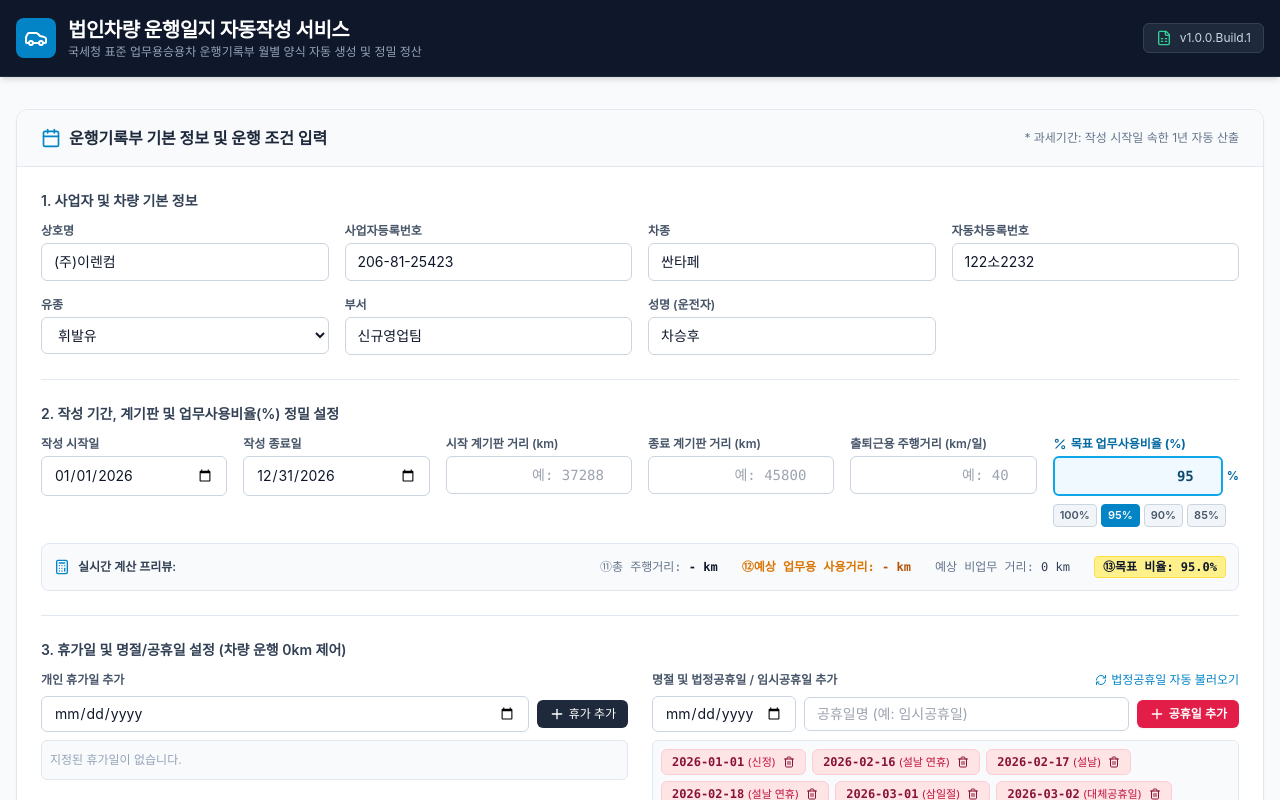
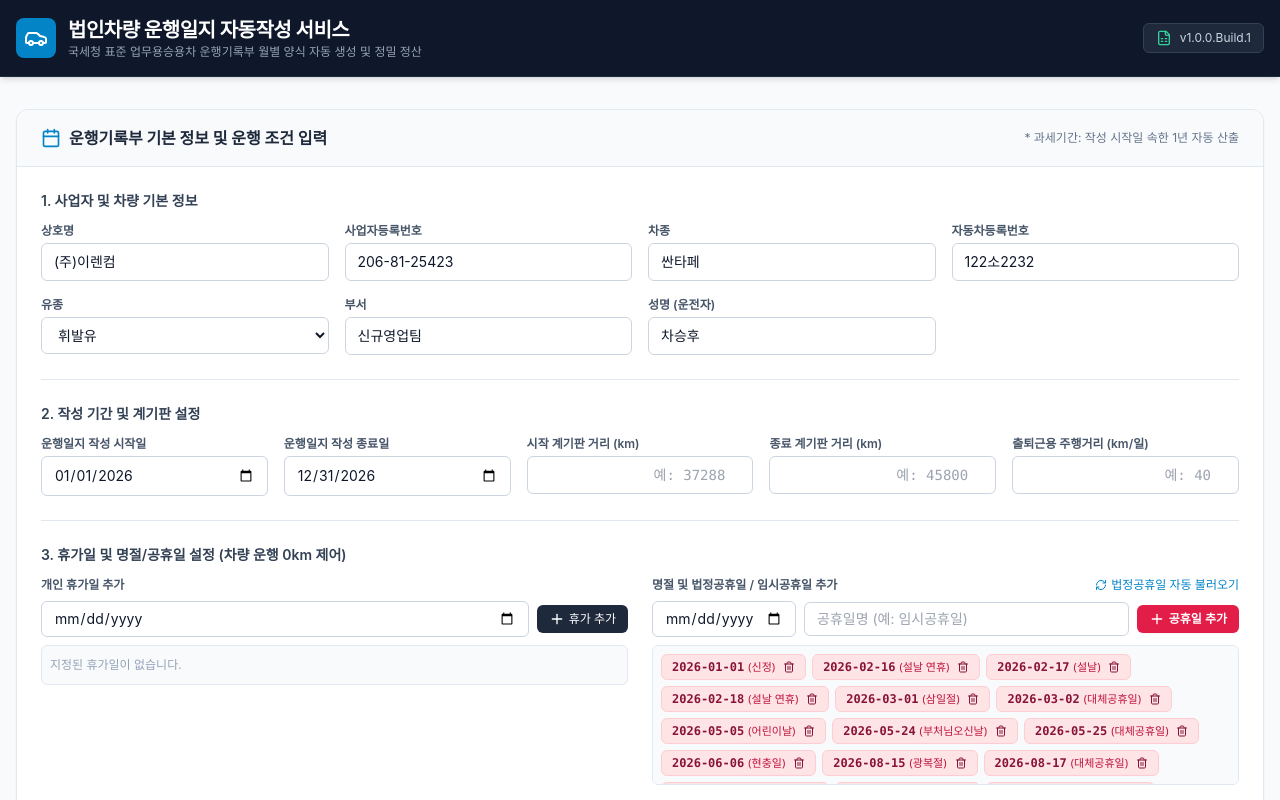
Before and after one commit to DragonRPA/AutoLog_Tax, a Next.js app: page / in a window 1280 px wide. Shown: the top 800 px of the page. Built offline with nearby package versions, Linux system fonts and the light colour scheme.

Commit message:
fix: [v1.0.0.Build.6] 불필요한 목표 업무사용비율(%) 입력 요소 제거

```diff
--- a/src/components/InputForm.tsx
+++ b/src/components/InputForm.tsx
@@ -1,7 +1,7 @@
 import React, { useState, useEffect } from 'react';
 import { FuelType, LogbookInput } from '@/types/logbook';
 import { getStatutoryHolidaysForYear, KOREAN_HOLIDAYS_MAP } from '@/utils/holidays';
-import { Calendar, Plus, Trash2, RefreshCw, FileText, Download, Percent, Calculator } from 'lucide-react';
+import { Calendar, Plus, Trash2, RefreshCw, FileText, Download } from 'lucide-react';
 
 interface InputFormProps {
   onGenerate: (input: LogbookInput) => void;
@@ -29,13 +29,12 @@ export const InputForm: React.FC<InputFormProps> = ({
   const [startDate, setStartDate] = useState('2026-01-01');
   const [endDate, setEndDate] = useState('2026-12-31');
 
-  // 계기판 및 출퇴근거리 초기값을 공백("")으로 지정
+  // 계기판 및 출퇴근거리 초기값 공백
   const [initialOdometer, setInitialOdometer] = useState<string>('');
   const [finalOdometer, setFinalOdometer] = useState<string>('');
   const [commuteDistance, setCommuteDistance] = useState<string>('');
-  const [targetBusinessRatio, setTargetBusinessRatio] = useState<number>(95);
 
-  // 휴가일 초기값을 공백 목록([])으로 지정
+  // 휴가일 초기값 공백
   const [vacationInput, setVacationInput] = useState('');
   const [vacationDates, setVacationDates] = useState<string[]>([]);
 
@@ -44,13 +43,6 @@ export const InputForm: React.FC<InputFormProps> = ({
   const [holidayNameInput, setHolidayNameInput] = useState('');
   const [customHolidays, setCustomHolidays] = useState<string[]>([]);
   const [holidayNames, setHolidayNames] = useState<Record<string, string>>({});
-
-  // 실시간 예상 시뮬레이션 계산 (공백 입력 대응)
-  const initNum = Number(initialOdometer) || 0;
-  const finalNum = Number(finalOdometer) || 0;
-  const totalEstimatedDistance = finalNum > initNum ? finalNum - initNum : 0;
-  const estimatedBusinessDistance = Math.round((totalEstimatedDistance * targetBusinessRatio) / 100);
-  const estimatedNonBusinessDistance = totalEstimatedDistance - estimatedBusinessDistance;
 
   // 시작일 연도 변경 시 한국 법정공휴일 자동 불러오기
   useEffect(() => {
@@ -156,7 +148,7 @@ export const InputForm: React.FC<InputFormProps> = ({
       initialOdometer: initVal,
       finalOdometer: finalVal,
       commuteDistance: commuteVal,
-      targetBusinessRatio,
+      targetBusinessRatio: 100, // 기본 100% 업무용 적용
       vacationDates,
       customHolidays,
       holidayNames
@@ -282,15 +274,15 @@ export const InputForm: React.FC<InputFormProps> = ({
 
         <hr className="border-slate-200 dark:border-slate-800" />
 
-        {/* 2. 작성 기간, 계기판 및 목표 업무사용비율 설정 */}
+        {/* 2. 작성 기간 및 계기판 설정 */}
         <div>
           <h3 className="text-sm font-semibold text-slate-700 dark:text-slate-300 mb-3 whitespace-nowrap">
-            2. 작성 기간, 계기판 및 업무사용비율(%) 정밀 설정
+            2. 작성 기간 및 계기판 설정
           </h3>
-          <div className="grid grid-cols-1 md:grid-cols-6 gap-4">
+          <div className="grid grid-cols-1 md:grid-cols-5 gap-4">
             <div className="flex flex-col gap-1">
               <label className="text-xs font-semibold text-slate-600 dark:text-slate-400 whitespace-nowrap flex-shrink-0">
-                작성 시작일
+                운행일지 작성 시작일
               </label>
               <input
                 type="date"
@@ -303,7 +295,7 @@ export const InputForm: React.FC<InputFormProps> = ({
 
             <div className="flex flex-col gap-1">
               <label className="text-xs font-semibold text-slate-600 dark:text-slate-400 whitespace-nowrap flex-shrink-0">
-                작성 종료일
+                운행일지 작성 종료일
               </label>
               <input
                 type="date"
@@ -339,7 +331,7 @@ export const InputForm: React.FC<InputFormProps> = ({
                 onChange={e => setFinalOdometer(e.target.value)}
                 placeholder="예: 45800"
                 required
-                min={initNum}
+                min={Number(initialOdometer) || 0}
                 className="px-3 py-2 text-sm border border-slate-300 dark:border-slate-700 rounded-md bg-white dark:bg-slate-800 text-slate-900 dark:text-slate-100 focus:ring-2 focus:ring-sky-500 outline-none text-right font-mono"
               />
             </div>
@@ -357,76 +349,6 @@ export const InputForm: React.FC<InputFormProps> = ({
                 min={0}
                 className="px-3 py-2 text-sm border border-slate-300 dark:border-slate-700 rounded-md bg-white dark:bg-slate-800 text-slate-900 dark:text-slate-100 focus:ring-2 focus:ring-sky-500 outline-none text-right font-mono"
               />
-            </div>
-
-            {/* ⑬ 목표 업무사용비율 (%) */}
-            <div className="flex flex-col gap-1">
-              <div className="flex items-center justify-between">
-                <label className="text-xs font-bold text-sky-700 dark:text-sky-400 whitespace-nowrap flex-shrink-0 flex items-center gap-1">
-                  <Percent className="w-3.5 h-3.5" />
-                  <span>목표 업무사용비율 (%)</span>
-                </label>
-              </div>
-              <div className="flex items-center gap-1">
-                <input
-                  type="number"
-                  value={targetBusinessRatio}
-                  onChange={e => setTargetBusinessRatio(Number(e.target.value))}
-                  required
-                  min={1}
-                  max={100}
-                  step={1}
-                  className="px-3 py-2 text-sm font-bold border-2 border-sky-500 dark:border-sky-600 rounded-md bg-sky-50 dark:bg-sky-950/60 text-sky-900 dark:text-sky-100 focus:ring-2 focus:ring-sky-500 outline-none text-right font-mono w-full"
-                />
-                <span className="text-xs font-bold text-sky-700 dark:text-sky-400">%</span>
-              </div>
-              <div className="flex gap-1 mt-1">
-                {[100, 95, 90, 85].map(r => (
-                  <button
-                    key={r}
-                    type="button"
-                    onClick={() => setTargetBusinessRatio(r)}
-                    className={`px-1.5 py-0.5 text-[11px] font-semibold rounded border ${
-                      targetBusinessRatio === r
-                        ? 'bg-sky-600 text-white border-sky-600'
-                        : 'bg-slate-100 dark:bg-slate-800 text-slate-600 dark:text-slate-300 border-slate-300 dark:border-slate-700 hover:bg-slate-200'
-                    }`}
-                  >
-                    {r}%
-                  </button>
-                ))}
-              </div>
-            </div>
-          </div>
-
-          {/* 수식 시뮬레이션 실시간 프리뷰 카드 */}
-          <div className="mt-4 p-3 bg-slate-50 dark:bg-slate-800/60 rounded-lg border border-slate-200 dark:border-slate-700 flex flex-col md:flex-row items-center justify-between text-xs gap-3">
-            <div className="flex items-center gap-2 text-slate-700 dark:text-slate-300 whitespace-nowrap">
-              <Calculator className="w-4 h-4 text-sky-600" />
-              <span className="font-semibold">실시간 계산 프리뷰:</span>
-            </div>
-            <div className="flex items-center gap-6 font-mono whitespace-nowrap">
-              <div>
-                <span className="text-slate-500">⑪총 주행거리:</span>{' '}
-                <strong className="text-slate-900 dark:text-slate-100">
-                  {totalEstimatedDistance > 0 ? `${totalEstimatedDistance.toLocaleString()} km` : '- km'}
-                </strong>
-              </div>
-              <div>
-                <span className="text-amber-600 dark:text-amber-400 font-semibold">⑫예상 업무용 사용거리:</span>{' '}
-                <strong className="text-amber-700 dark:text-amber-300">
-                  {estimatedBusinessDistance > 0 ? `${estimatedBusinessDistance.toLocaleString()} km` : '- km'}
-                </strong>
-              </div>
-              <div>
-                <span className="text-slate-500">예상 비업무 거리:</span>{' '}
-                <span className="text-slate-700 dark:text-slate-300">
-                  {estimatedNonBusinessDistance > 0 ? `${estimatedNonBusinessDistance.toLocaleString()} km` : '0 km'}
-                </span>
-              </div>
-              <div className="bg-yellow-200 dark:bg-yellow-900/60 px-2 py-0.5 rounded border border-yellow-300 dark:border-yellow-700 text-slate-900 dark:text-yellow-100 font-bold">
-                ⑬목표 비율: {targetBusinessRatio.toFixed(1)}%
-              </div>
             </div>
           </div>
         </div>
```
Also changed, not shown: 1 other file (tests, documents, lock files or other folders).
